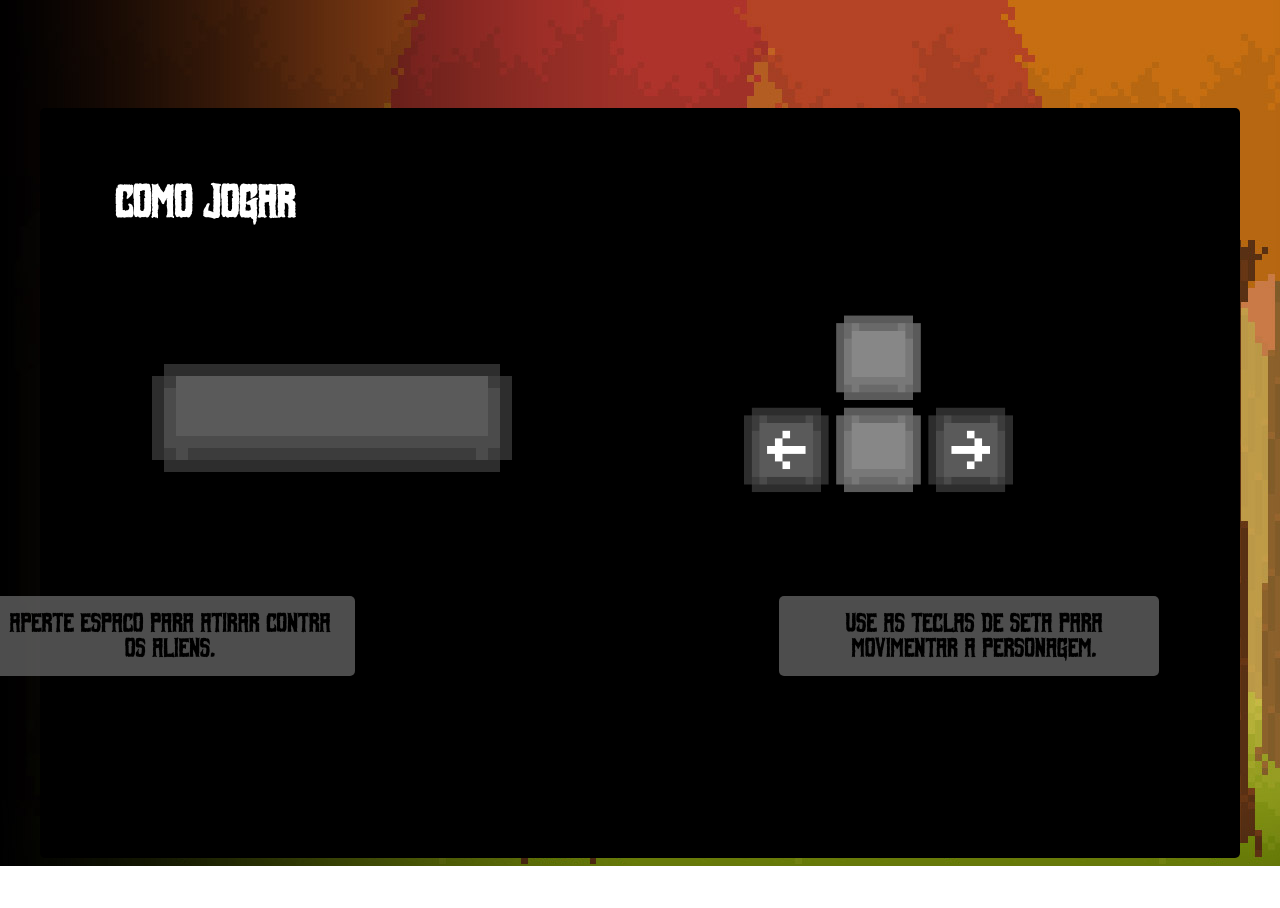
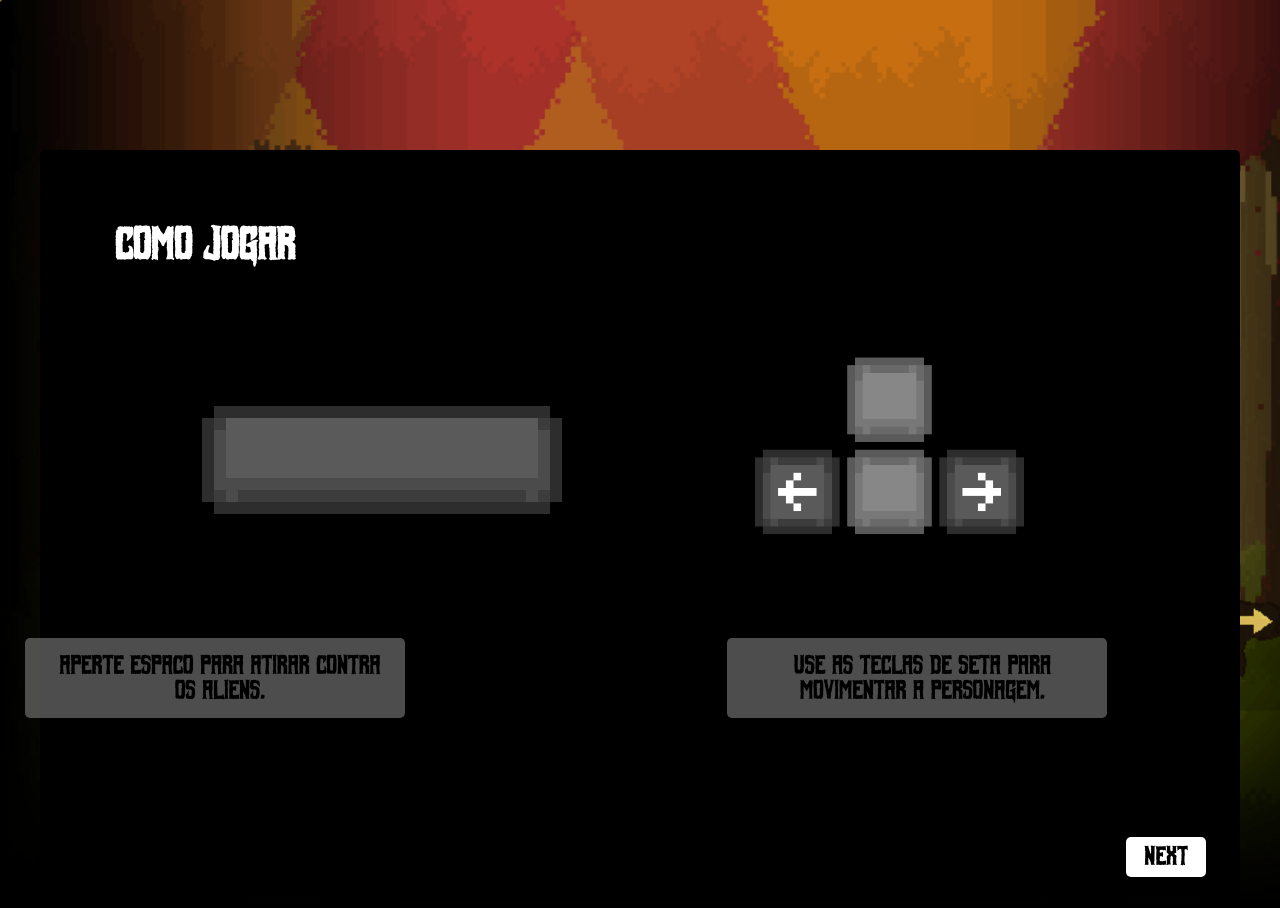
Before and after one commit to laurachristi1/Atividade-Jogo_JS, a plain HTML site: page intrucoes.html in a window 1280 px wide. Before the commit the page ends 866 px from the top, so only its background shows below. Drawn offline with Linux system fonts and the light colour scheme.

Commit message:
att introducao e instrucoes

```diff
--- a/css/instrucoes.css
+++ b/css/instrucoes.css
@@ -4,7 +4,9 @@
   }
 
 body{
-    background-image: url(../img/fundo3.jpg);
+    background-image: url(../img/fundoOriginal.gif);
+    background-repeat: no-repeat;
+    background-size: cover;
 }
 
 #subtitulo{
@@ -33,16 +35,17 @@ section{
     justify-content: center;
     align-items: center;
     padding-top: 100px;
+    margin-top: 50px;
 }
 
 .instrucao1{
-    grid-column: 3;
+    grid-column: 4;
     grid-row-start: 3;
 
 }
 
 .instrucao2{
-    grid-column: 12;
+    grid-column: 16;
     grid-row-start: 3;
 
 }
@@ -61,15 +64,43 @@ section{
     justify-self: center;
 }
 
-
- #texto_container{
+#texto_container{
 
     display: flex;
     text-align: center;
     padding-right: 20px;
+
  }
 
  #img_teclas{
     height: 384px;
     width: 384px;
+
  }
+
+#btnMenu{
+    width: 80px;
+    height: 40px;
+    cursor:pointer;
+    border-radius: 5px;
+    font-family: 'Fiend';
+    align-self: center;
+    text-align: center;
+    color: black;
+    background-color: white;
+    box-shadow: 1px 1px 0.5px 1px black;
+    border: 0;
+    transition: background 0.5s;
+}
+
+#btnMenu:hover{
+    color: white;
+    background-color: black;
+    box-shadow: 1px 1px 0.5px 1px white;
+    }
+
+#btn_movimento{
+    grid-column: 17;
+    grid-row-start: 19;
+
+}
--- a/css/introducao.css
+++ b/css/introducao.css
@@ -35,6 +35,7 @@ body{
     background-color: black;
     box-shadow: 1px 1px 0.5px 1px white;
     border: 0;
+    transition: background 0.5s;
 }
 
 #btnMenu:hover{
--- a/intrucoes.html
+++ b/intrucoes.html
@@ -5,7 +5,7 @@
     <meta name="viewport" content="width=device-width, initial-scale=1.0">
     <title>Instruções</title>
     <link rel="stylesheet" href="./css/instrucoes.css">
-    <link rel="stylesheet" href=>
+
 </head>
 <body>
 
@@ -24,6 +24,7 @@
                     <p id="texto_container">Use as teclas de seta para movimentar a personagem.</p>
                 </div>
             </div>
+            <a id="btn_movimento" href=""><button id="btnMenu">Next</button></a>
         </div>
 
     </section>
```
Also changed, not shown: Introducao.html (+3 -3 lines).
